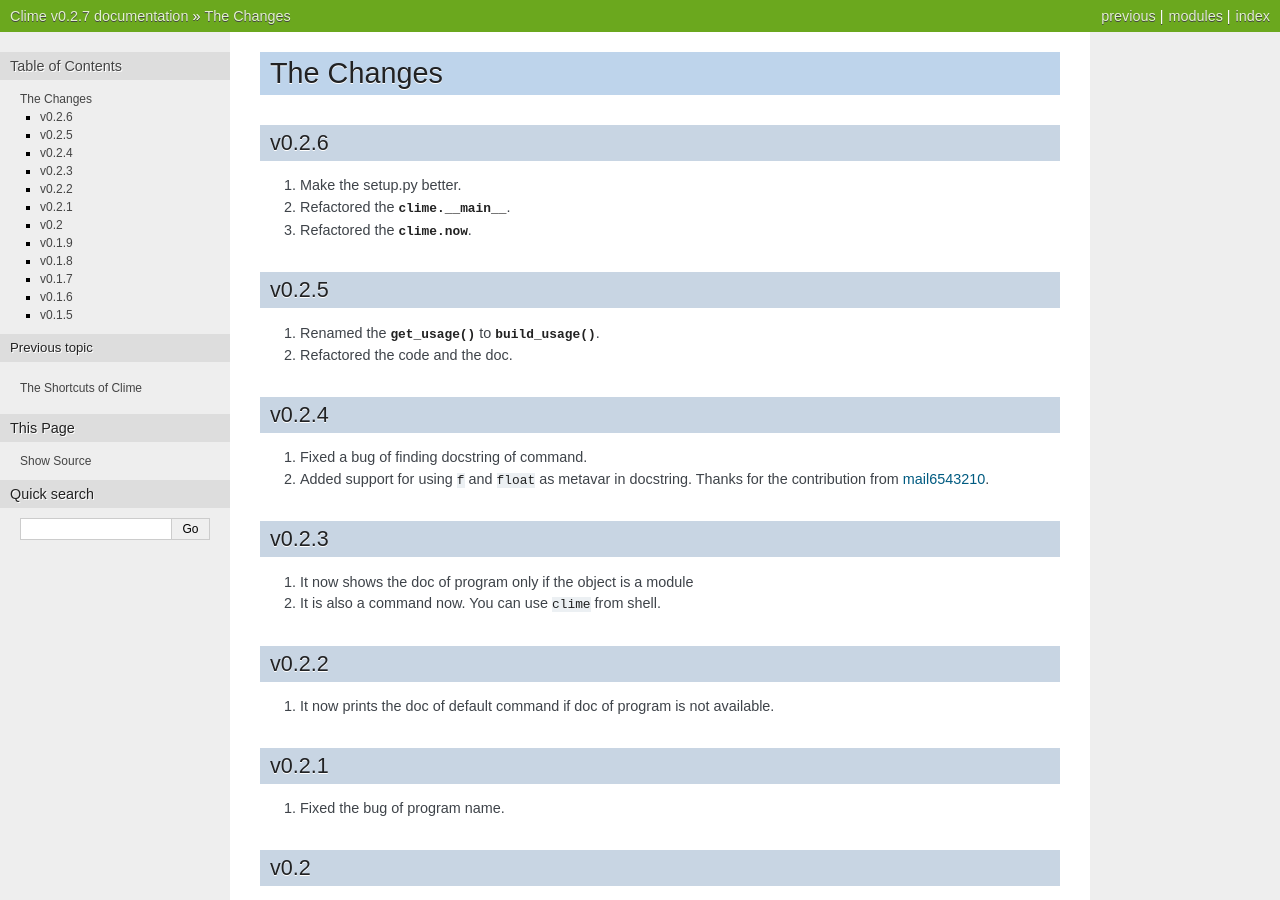
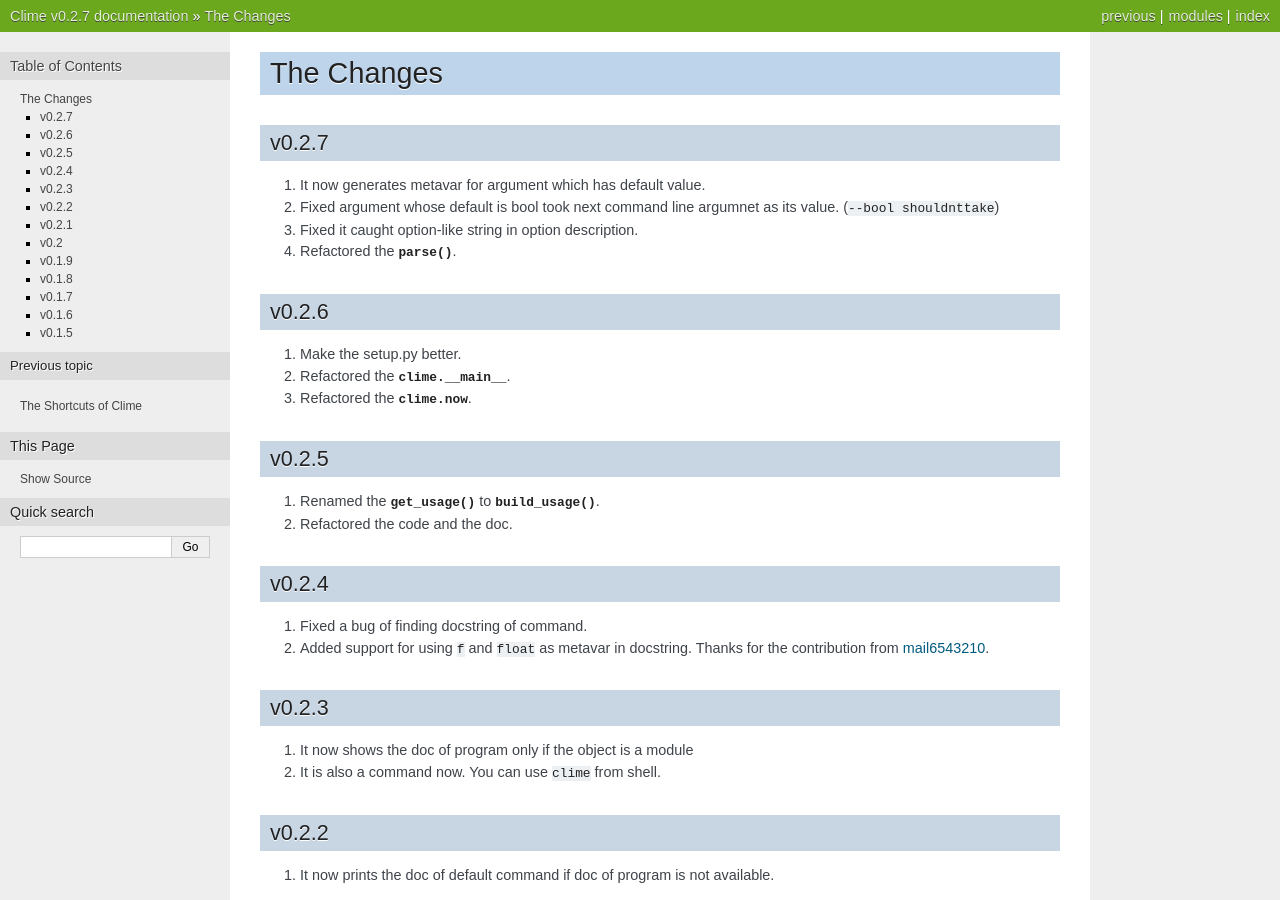
Before and after one commit to moskytw/clime, a Sphinx documentation site: the page built from docs/changes.rst, in a window 1280 px wide and 900 px high. Built offline with Sphinx 7.4.7, drawn with Linux system fonts in a browser that asks for light colours.

Commit message:
changelog or 0.2.7

```diff
--- a/docs/changes.rst
+++ b/docs/changes.rst
@@ -1,5 +1,14 @@
 The Changes
 ===========
+
+v0.2.7
+------
+
+1. It now generates metavar for argument which has default value.
+2. Fixed argument whose default is bool took next command line argumnet as its
+   value. (``--bool shouldnttake``)
+3. Fixed it caught option-like string in option description.
+4. Refactored the :meth:`~clime.core.Command.parse`.
 
 v0.2.6
 ------
```
